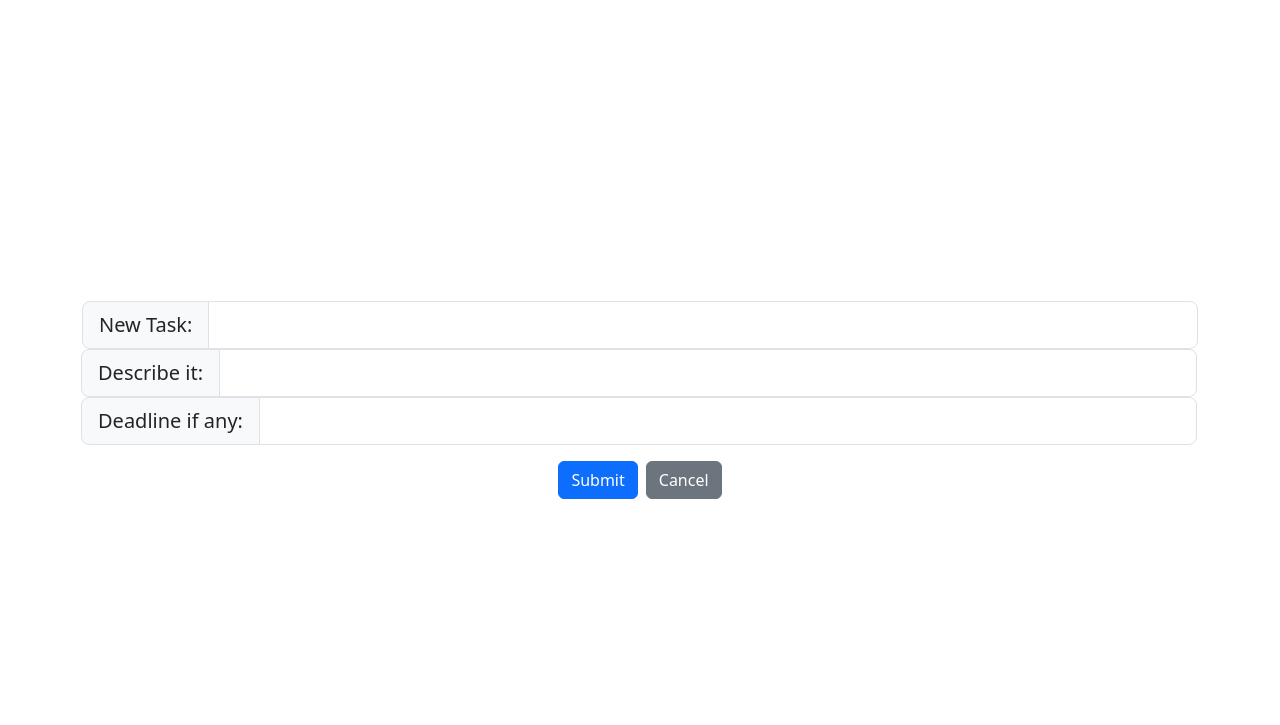
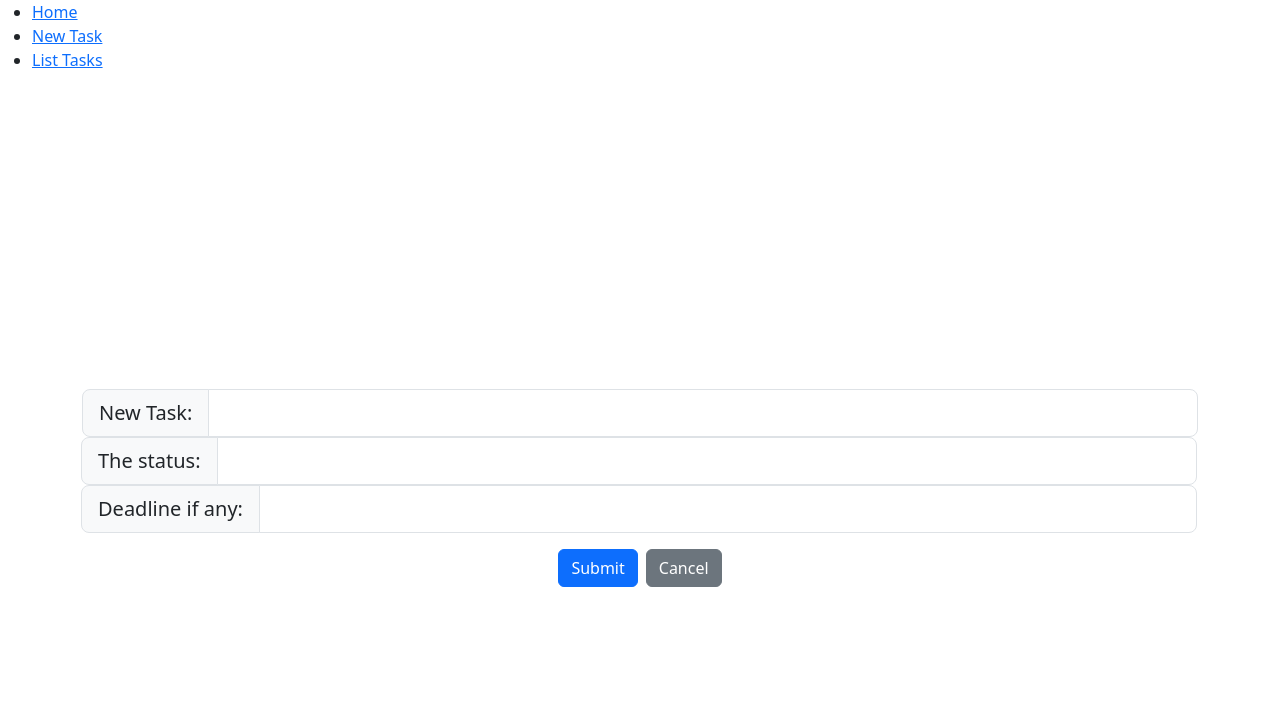
Before and after one commit to AkzhanBerdi/to_do_list, a Django app: page /new_task/ in a window 1280 px wide. Shown: the top 725 px of the page. Before the commit the page ends 499 px from the top, so only its background shows below. Run offline with Django 3.2, Linux system fonts and the light colour scheme.

Commit message:
base template complimented, views optimized with list and create methods

```diff
--- a/display/models.py
+++ b/display/models.py
@@ -2,8 +2,8 @@ from django.db import models
 
 # Create your models here.
 class Task(models.Model):
-    objective = models.CharField(max_length=25, null=False, blank=False)
-    status = models.CharField(max_length=10, null=False, default='New')
+    objective = models.CharField(max_length=50, null=False, blank=False)
+    status = models.CharField(max_length=25, default='New')
     dead_line = models.DateField(auto_now=False, auto_now_add=False, blank=True, default=None)
 
     def __str__(self):
--- a/display/views.py
+++ b/display/views.py
@@ -10,7 +10,7 @@ def new_task(request):
         return render(request,'new_task.html')
     elif request.method == 'POST':
         objective = request.POST.get('objective')
-        status = request.POST.get('status')
+        status = 'new'
         date = request.POST.get('date')
         Task.objects.create(objective = objective, status = status, dead_line= date)
 
--- /dev/null
+++ b/templates/base.html
@@ -0,0 +1,18 @@
+<!DOCTYPE html>
+<html lang="en">
+<head>
+    <meta charset="UTF-8">
+    <title>{% block title %}{% endblock %}</title>
+</head>
+
+<body>
+    <nav>
+        <ul>
+            <li><a href="{% url 'main' %}">Home</a></li>
+            <li><a href="{% url 'new_task' %}">New Task</a></li>
+            <li><a href="{% url 'list_task' %}">List Tasks</a></li>
+        </ul>
+    </nav>
+    {% block content %}{% endblock %}
+</body>
+</html>
--- a/templates/index.html
+++ b/templates/index.html
@@ -1,3 +1,6 @@
+{% extends 'base.html' %}
+{% block title %} Home {% endblock %}
+{% block content %}
 <!DOCTYPE html>
 <html lang="en">
 <head>
@@ -9,7 +12,8 @@
 </head>
 <body>
     <div>
-        <h1>To do:</h1>
+        <h1>Welcome Home!</h1>
     </div>
 </body>
 </html>
+{% endblock %}
--- a/templates/new_task.html
+++ b/templates/new_task.html
@@ -1,3 +1,6 @@
+{% extends 'base.html' %}
+{% block title %} New Task {% endblock %}
+{% block content %}
 <!DOCTYPE html>
 <html lang="en">
 <head>
@@ -18,8 +21,8 @@
                     </div>
 
                     <div class="input-group input-group-lg">
-                        <span class="input-group-text text-start" id="inputGroup-sizing-lg">Describe it:</span>
-                        <input type="text" class="form-control" aria-label="Sizing example input" aria-describedby="inputGroup-sizing-lg" name="description">
+                        <span class="input-group-text text-start" id="inputGroup-sizing-lg">The status:</span>
+                        <input type="text" class="form-control" aria-label="Sizing example input" aria-describedby="inputGroup-sizing-lg" name="status">
                     </div>
 
                     <div class="input-group input-group-lg">
@@ -34,5 +37,6 @@
                 </div>
             </form>
         </div>
+        {% endblock %}
     </body>
 </html>
--- a/to_do_list/urls.py
+++ b/to_do_list/urls.py
@@ -22,7 +22,7 @@ from display import views as display_views
 
 urlpatterns = [
     path('admin/', admin.site.urls),
-    path('', display_views.index_view),
+    path('', display_views.index_view, name='main'),
     path('new_task/', display_views.new_task, name='new_task'),
     path('list_task/', display_views.list_task, name='list_task'),
 ]
```
Also changed, not shown: templates/list_task.html (+5 -2 lines), db.sqlite3, display/migrations/0002_auto_20230508_1413.py (added).
